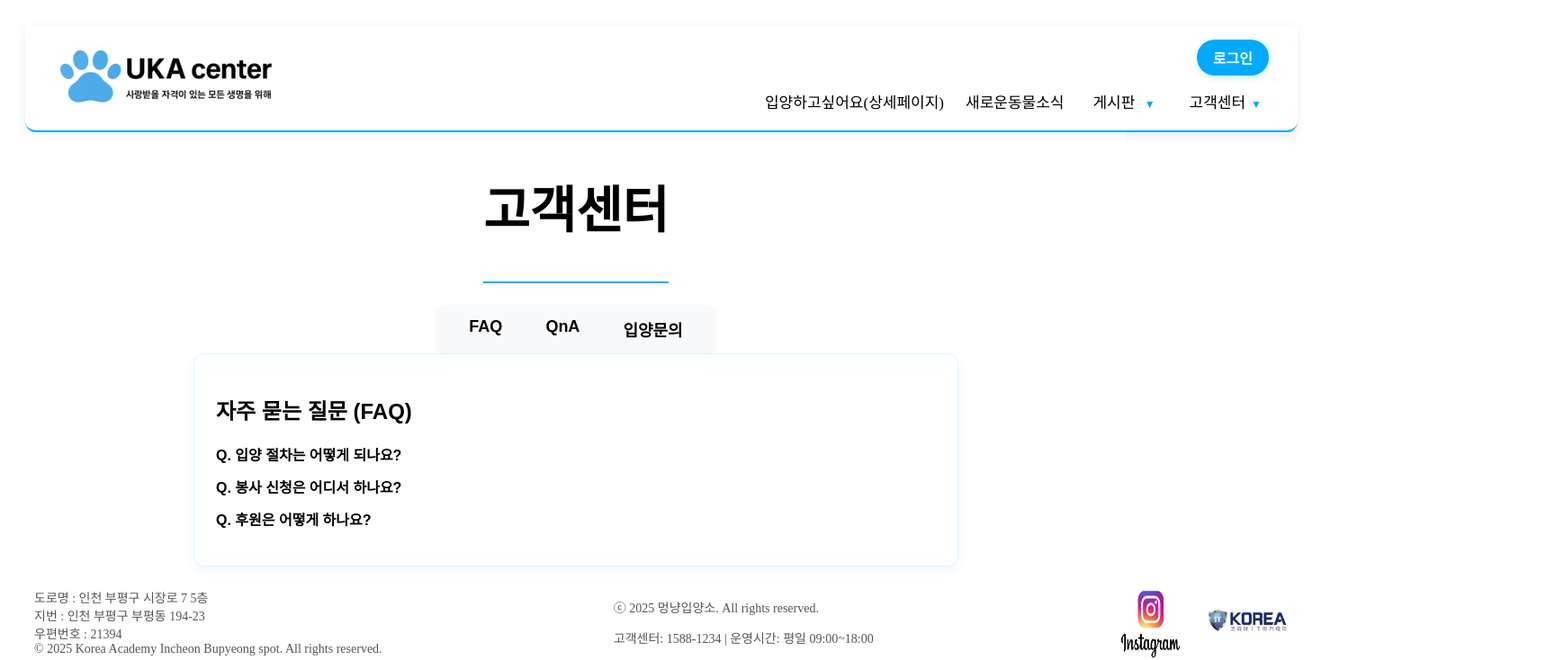
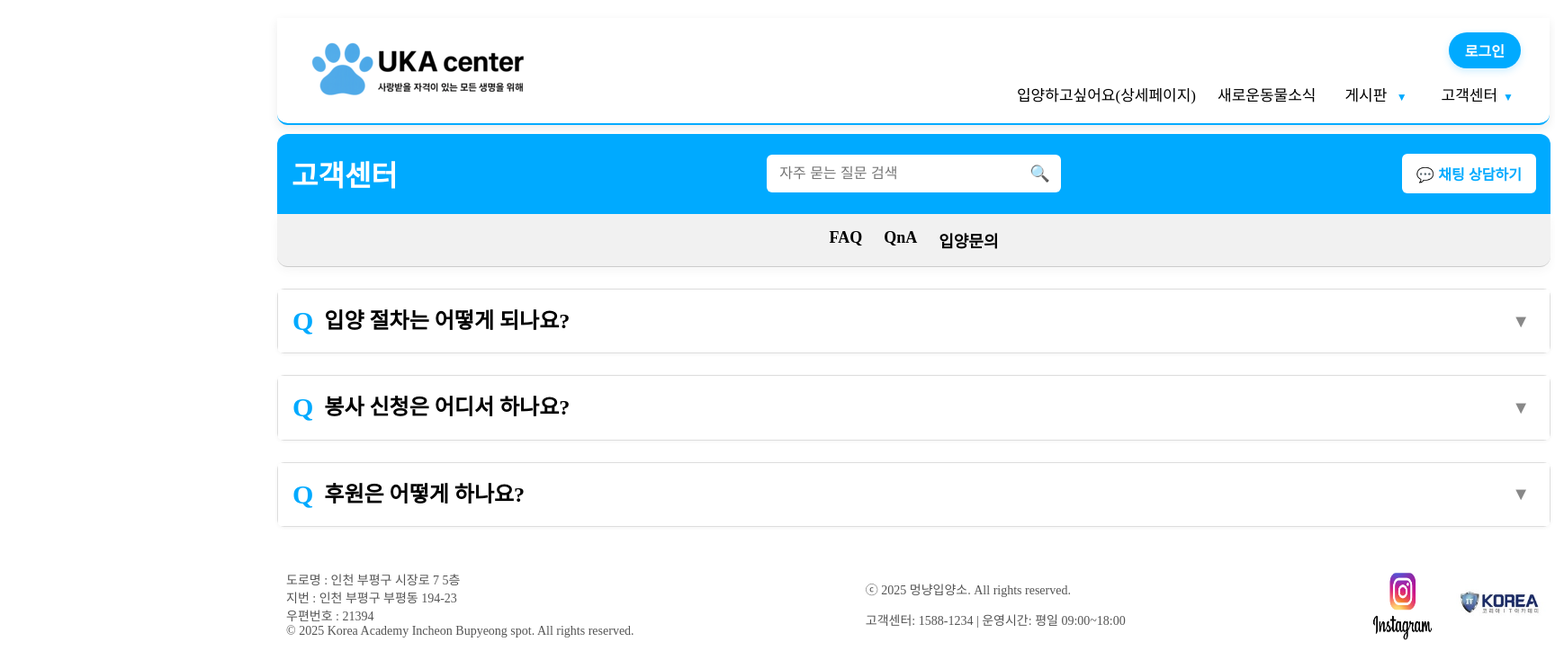
Before and after one commit to hms1218/TeamProject-UKA, a React (Create React App) app: page /customer in a window 1280 px wide. Shown: the top 734 px of the page at 90% size, 1728 px wide, since content can reach past the window. Built offline with nearby package versions, Linux system fonts and the light colour scheme.

Commit message:
FAQ 수정 1차

```diff
--- a/src/App.js
+++ b/src/App.js
@@ -15,7 +15,7 @@ import AdoptionInquiry from "./components/Borders/Pages/AdoptionInquiry";
 
 function App() {
   return (
-    <div className="App" style={{ padding: 20 }}>
+    <div className="App" style={{ marginLeft : 300, marginRight: 300, marginTop:20 }}>
       <Router>
         <MainHeaders />
         <Routes>
--- a/src/components/Borders/Pages/CustomerLayout.css
+++ b/src/components/Borders/Pages/CustomerLayout.css
@@ -1,39 +1,16 @@
-.customer-layout {
+.mini-tab-bar {
+  width: 100%;
+  min-width: 1415px;
   display: flex;
-  flex-direction: column;
-  align-items: center;
-  padding: 0;
-  font-family: 'Noto Sans KR', sans-serif;
-  background-color: #ffffff;
-  color: #000000;
+  justify-content: center;
+  background-color: #f1f1f1;
+  padding: 10px 0;
+  border-radius: 0 0 12px 12px;
+  box-shadow: 0 4px 12px rgba(0, 0, 0, 0.04);
+  border-bottom: 1px solid #ccc;
 }
 
-/* 고객센터 헤더 */
-.customer-header {
-  padding: 4px 0 6px;
-  font-size: 28px;
-  font-weight: 700;
-  margin-bottom: 24px;
-  border-bottom: 2px solid #00aaff;
-}
-
-.tab-menu-wrapper {
-  display: flex;
-  justify-content: center;
-  width: 100%;
-  margin-bottom: 24px;
-}
-
-.tab-menu {
-  display: flex;
-  gap: 24px;
-  background-color: #f8f9fa;
-  padding: 8px 24px;
-  border-radius: 12px;
-  box-shadow: 0 2px 6px rgba(0, 0, 0, 0.05);
-}
-
-.tab-menu a {
+.mini-tab-bar a {
   text-decoration: none;
   font-weight: 600;
   color: #000000;
@@ -42,12 +19,12 @@
   font-size: 18px;
 }
 
-.tab-menu a.active {
+.mini-tab-bar a.active {
   color: #00aaff;
   font-weight: bold;
 }
 
-.tab-menu a::after {
+.mini-tab-bar a::after {
   content: "";
   position: absolute;
   left: 0;
@@ -58,20 +35,86 @@
   transition: width 0.3s ease-in-out;
 }
 
-.tab-menu a:hover::after,
-.tab-menu a.active::after {
+.mini-tab-bar a:hover::after,
+.mini-tab-bar a.active::after {
   width: 100%;
 }
 
-.customer-content {
-  max-width: 800px;
-  margin: 0 auto;
-  width: 100%;
-  background-color: #ffffff;
-  border: 1px solid #e0f7ff;
-  border-radius: 12px;
-  padding: 24px;
+.customer-header-container {
+  display: flex;
+  justify-content: space-between;
   align-items: center;
-  box-shadow: 0 4px 12px rgba(0, 170, 255, 0.08);
+  background-color: #00aaff;
+  color: white;
+  margin-top: 10px;
+  padding-left: 16px;
+  padding-right: 16px;
+  padding-bottom: 0px;
+  border-radius: 12px 12px 0 0;
+  min-width: 1415px;
+  box-sizing: border-box;
+  position: relative;
+}
+
+.customer-header-left {
+  flex: 1;
   text-align: left;
 }
+
+.customer-header-center {
+  flex: 1;
+  display: flex;
+  justify-content: center;
+}
+
+.customer-header-right {
+  flex: 1;
+  display: flex;
+  justify-content: flex-end;
+  gap: 12px;
+}
+
+.customer-search-input {
+  padding: 10px 14px;
+  font-size: 16px;
+  border-top-left-radius: 6px;
+  border-bottom-left-radius: 6px;
+  border: none;
+  width: 280px;
+  box-sizing: border-box;
+}
+
+.customer-search-button {
+  padding: 10px 12px;
+  background-color: #ffffff;
+  border: none;
+  color: white;
+  font-size: 18px;
+  border-top-right-radius: 6px;
+  border-bottom-right-radius: 6px;
+  cursor: pointer;
+  display: flex;
+  align-items: center;
+  justify-content: center;
+  transition: background-color 0.2s ease;
+}
+
+.customer-search-button:hover {
+  background-color: #0094dd;
+}
+
+.customer-chat-button {
+  padding: 10px 16px;
+  font-size: 16px;
+  background-color: white;
+  color: #00aaff;
+  border: none;
+  border-radius: 6px;
+  font-weight: bold;
+  cursor: pointer;
+  transition: background-color 0.2s ease;
+}
+
+.customer-chat-button:hover {
+  background-color: #e0f7ff;
+}
--- a/src/components/Borders/Pages/CustomerLayout.js
+++ b/src/components/Borders/Pages/CustomerLayout.js
@@ -7,12 +7,27 @@ const CustomerLayout = () => {
   return (
     <div className="customer-layout">
       {/* 헤더 */}
-      <header className="customer-header">
-        <h1 className="logo">고객센터</h1>
-      </header>
+      <div className="customer-header-container">
+        <div className="customer-header-left">
+          <h1 className="customer-title">고객센터</h1>
+        </div>
+        <div className="customer-header-center">
+          <input
+            className="customer-search-input"
+            type="text"
+            placeholder="자주 묻는 질문 검색"
+          />
+          <button className="customer-search-button">
+            🔍
+          </button>
+        </div>
+        <div className="customer-header-right">
+          <button className="customer-chat-button">💬 채팅 상담하기</button>
+        </div>
+      </div>
 
-      {/* 탭바 */}
-      <nav className="tab-menu">
+      {/* 탭 메뉴 */}
+      <nav className="mini-tab-bar">
         <NavLink
           to="/customer/faq"
           className={({ isActive }) => isActive ? 'active' : ''}
@@ -33,7 +48,7 @@ const CustomerLayout = () => {
         </NavLink>
       </nav>
 
-      {/* 라우트 */}
+      {/* 라우트 출력 영역 */}
       <main className="customer-content">
         <Outlet />
       </main>
--- /dev/null
+++ b/src/components/Borders/Pages/FAQList.css
@@ -0,0 +1,66 @@
+.faq-item {
+  margin: 24px 0;
+  border-radius: 8px;
+  overflow: hidden;
+  box-shadow: 0 1px 4px rgba(0, 0, 0, 0.05);
+  min-width: 1415px;
+}
+
+.faq-question {
+  background-color: #ffffff;
+  border: 1px solid #ddd;
+  padding: 16px;
+  display: flex;
+  justify-content: space-between;
+  align-items: center;
+  cursor: pointer;
+}
+
+.faq-question-left {
+  display: flex;
+  align-items: center;
+  gap: 12px;
+}
+
+.faq-answer {
+  background-color: #f5f5f5;
+  border: 1px solid #ddd;
+  border-top: none;
+  padding: 16px;
+  display: flex;
+  gap: 12px;
+}
+
+.faq-label {
+  font-weight: bold;
+  font-size: 30px;
+  color: #00aaff;
+  flex-shrink: 0;
+}
+
+.faq-text {
+  font-size: 16px;
+  line-height: 1.6;
+}
+
+.faq-question .faq-text {
+  font-size: 24px;
+  font-weight: bold;
+}
+
+.faq-answer .faq-text {
+  font-size: 20px;
+  font-weight: bold;
+  color: #333;
+  align-items: center;
+  justify-content: center;
+}
+
+.faq-toggle-button {
+  background: none;
+  border: none;
+  font-size: 20px;
+  color: #888;
+  cursor: pointer;
+  transition: transform 0.2s ease;
+}
--- a/src/components/Borders/Pages/FAQList.js
+++ b/src/components/Borders/Pages/FAQList.js
@@ -1,4 +1,5 @@
-import React, { useEffect, useState } from 'react';
+import { useState } from 'react';
+import './FAQList.css';
 
 const dummyFaqs = [
   { id: 1, question: '입양 절차는 어떻게 되나요?', answer: '입양 절차는 상담 → 서류 작성 → 방문 순입니다.' },
@@ -7,34 +8,37 @@ const dummyFaqs = [
 ];
 
 const FAQList = () => {
-  const [faqs, setFaqs] = useState([]);
-  const [openId, setOpenId] = useState(null); // 드롭다운 상태 관리
+  const [openId, setOpenId] = useState(null);
 
-  useEffect(() => {
-    setFaqs(dummyFaqs);
-  }, []);
-
-  const toggleFAQ = (id) => {
+  const toggle = (id) => {
     setOpenId(prev => (prev === id ? null : id));
   };
 
   return (
     <div className="faq-list">
-      <h2>자주 묻는 질문 (FAQ)</h2>
-      <ul style={{ listStyle: 'none', paddingLeft: 0 }}>
-        {faqs.map((faq) => (
-          <li key={faq.id} className="faq-item" style={{ marginBottom: '12px', cursor: 'pointer' }}>
-            <div onClick={() => toggleFAQ(faq.id)} style={{ fontWeight: 'bold' }}>
-              Q. {faq.question}
+      {dummyFaqs.map((faq) => (
+        <div key={faq.id} className="faq-item">
+          <div className="faq-question" onClick={() => toggle(faq.id)}>
+            <div className="faq-question-left">
+              <span className="faq-label">Q</span>
+              <span className="faq-text">{faq.question}</span>
             </div>
-            {openId === faq.id && (
-              <p style={{ marginTop: '8px', paddingLeft: '12px' }}>
-                A. {faq.answer}
-              </p>
-            )}
-          </li>
-        ))}
-      </ul>
+            <button
+              className={`faq-toggle-button ${openId === faq.id ? 'open' : ''}`}
+              aria-label="토글"
+            >
+              {openId === faq.id ? '▲' : '▼'}
+            </button>
+          </div>
+
+          {openId === faq.id && (
+            <div className="faq-answer">
+              <span className="faq-label">A</span>
+              <span className="faq-text">{faq.answer}</span>
+            </div>
+          )}
+        </div>
+      ))}
     </div>
   );
 };
```
